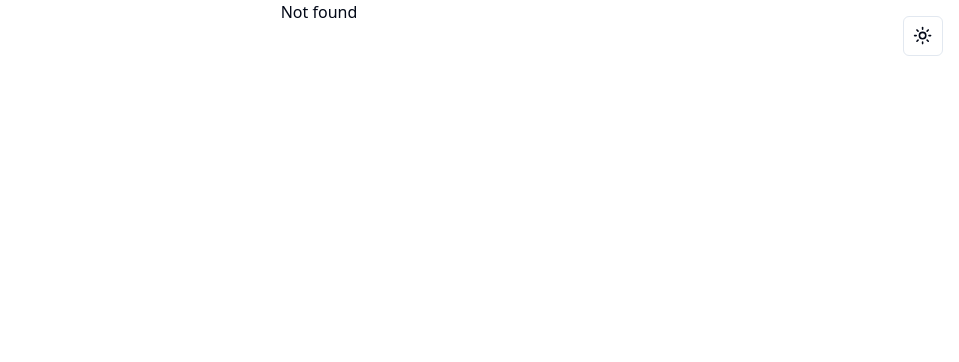
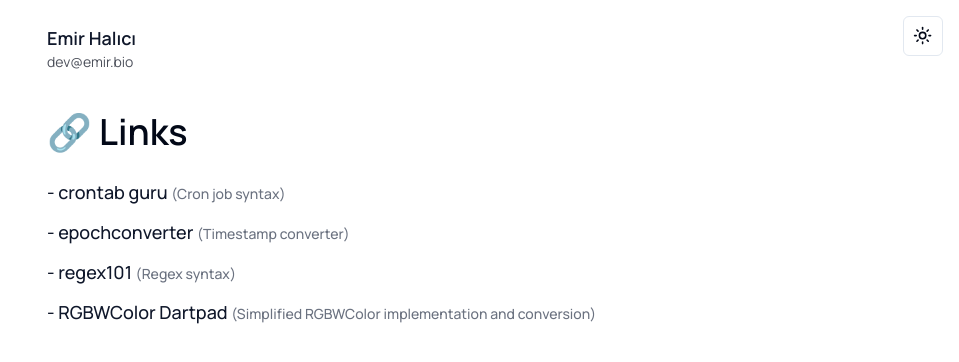
Before and after one commit to emirhalici/personal-page-next, a Next.js app: page /useful-links in a window 1280 px wide. Before the commit this address had no page. Shown: the top 362 px of the page, without its empty margins (321-1280 px from the left). Built offline with nearby package versions, Linux system fonts and the light colour scheme.

Commit message:
feat: add useful links

```diff
--- a/pages/index.tsx
+++ b/pages/index.tsx
@@ -48,8 +48,11 @@ export default function Home() {
               - React Rendering Playground
             </Url>
           </Button>
+          <Button variant={"link"} className="p-0">
+            <Link href={"/useful-links"}>- Useful Links</Link>
+          </Button>
         </div>
       </div>
-    </main>
+    </main >
   );
 }
--- /dev/null
+++ b/pages/useful-links/index.tsx
@@ -0,0 +1,80 @@
+import Link from "next/link";
+import { Button } from "~/components/ui/button";
+import { Manrope } from "next/font/google";
+import { Header } from "~/components/ui/header";
+
+
+const manrope = Manrope({ subsets: ["latin"] });
+
+interface Link {
+  title: string;
+  url: string;
+  description?: string;
+}
+
+interface LinksPageProps {
+  links: Link[];
+}
+
+export default function Page({ links }: LinksPageProps) {
+  return (
+    <main
+      className={`flex min-h-screen flex-col items-center justify-start py-6 px-2 md:px-24 ${manrope.className}`}
+    >
+      <Header />
+      <div className="w-11/12 sm:w-1/2 justify-start pt-6">
+        <h1 className="pb-5 text-4xl font-semibold">🔗 Links</h1>
+        <ul className="flex flex-col justify-start items-start">
+          {links.map((link) => (
+            <LinkItem key={link.url} link={link} />
+          ))}
+        </ul>
+      </div>
+    </main>
+  );
+}
+
+function LinkItem({ link }: { link: Link; }) {
+  return (
+    <li>
+      <Button variant={"link"} className="p-0 text-lg">
+        <a href={link.url} target="_blank">
+          <p>
+            - {link.title} {link.description && <span className="text-sm text-gray-500">({link.description})</span>}
+          </p>
+
+        </a>
+      </Button>
+    </li>
+  );
+}
+
+export async function getStaticProps() {
+  const links: Link[] = [
+    {
+      title: "crontab guru",
+      url: "https://crontab.guru/",
+      description: "Cron job syntax",
+    },
+    {
+      title: "epochconverter",
+      url: "https://www.epochconverter.com/",
+      description: "Timestamp converter",
+    },
+    {
+      title: "regex101",
+      url: "https://regex101.com/",
+      description: "Regex syntax",
+    },
+    {
+      title: "RGBWColor Dartpad",
+      url: "https://dartpad.dev/?id=f25977d33fb814e8dcf15f8dcd854be9",
+      description: "Simplified RGBWColor implementation and conversion",
+    },
+  ];
+  return {
+    props: {
+      links,
+    },
+  };
+}
```
